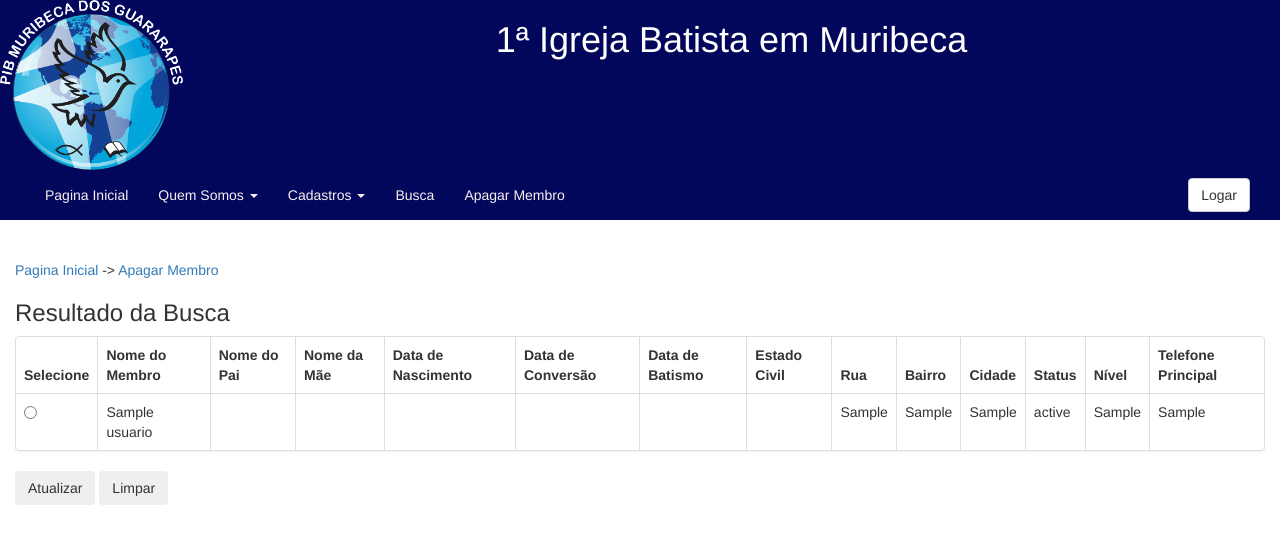
After one commit to TarcisioFls/IBMPHP, a PHP site: page /selecionarApagar.php in a window 1280 px wide. The commit adds this page. Shown: the top 544 px of the page. Run offline with PHP 8.4, Linux system fonts and the light colour scheme; tables that the repository leaves empty or names only in its code hold one stand-in row (values such as "Sample post"); data that the repository does not hold is empty.

Commit message:
Adicionando o update (Funcionando) e o delete (funcionando)

```diff
--- a/atualizarMembro.php
+++ b/atualizarMembro.php
@@ -17,7 +17,7 @@ and open the template in the editor.
         <script src="js/bootstrap.min.js"></script>
     </head>
     <body>
-        <form method="GET" action="cadastroMembro.php">
+        <form method="POST" action="cadastroMembro.php">
             <section class="container-fluid">
             <br/>
             <a href="index.php" <span>Pagina Inicial</span></a>
@@ -61,10 +61,10 @@ and open the template in the editor.
                         while ($query3 = mysqli_fetch_array($result2,MYSQLI_ASSOC)) {
                             echo "<tr>
                                         <td>
-                                            <label for='id' classe='hidden'>id</label>
+                                            <label for='id'>id</label>
                                         </td>
                                         <td>
-                                            <input type='text' name='id' id='id' required='required'  readonly='true' class='form-control' value='".$query3['id']."'>
+                                            <input type='text' name='id' id='id' required='required' readonly='true' class='form-control' value='".$query3['id']."'>
                                         </td>
                                     </tr>
                                     <tr>
--- a/menu.php
+++ b/menu.php
@@ -53,6 +53,7 @@ and open the template in the editor.
                                 </ul>
                             </li>
                             <li role="presentation" class="#"><a href="./relatorio.php">Busca</a></li>
+                            <li role="presentation"><a href="delete.php">Apagar Membro</a></li>
                         </ul>
                         <div class="navbar-form navbar-right" role="button">
                             <div class="form-group">
--- a/nbproject/private/private.xml
+++ b/nbproject/private/private.xml
@@ -4,11 +4,9 @@
     <open-files xmlns="http://www.netbeans.org/ns/projectui-open-files/2">
         <group>
             <file>file:/C:/XAMPP/htdocs/IBMPHP/atualizarMembro.php</file>
-            <file>file:/C:/XAMPP/htdocs/IBMPHP/relatorio.php</file>
+            <file>file:/C:/XAMPP/htdocs/IBMPHP/conexao.php</file>
             <file>file:/C:/XAMPP/htdocs/IBMPHP/formulario.php</file>
             <file>file:/C:/XAMPP/htdocs/IBMPHP/cadastroMembro.php</file>
-            <file>file:/C:/XAMPP/htdocs/IBMPHP/buscarMembro.php</file>
-            <file>file:/C:/XAMPP/htdocs/IBMPHP/conexao.php</file>
             <file>file:/C:/XAMPP/htdocs/IBMPHP/buscarMembro.php</file>
         </group>
     </open-files>
--- /dev/null
+++ b/selecionarApagar.php
@@ -0,0 +1,85 @@
+<?php include_once './menu.php'; ?>
+<!DOCTYPE html>
+<!--
+To change this license header, choose License Headers in Project Properties.
+To change this template file, choose Tools | Templates
+and open the template in the editor.
+-->
+<html lang="pt-br">
+    <head>
+        <title>Apagar Membros</title>
+        <meta charset="UTF-8">
+        <meta name="viewport" content="width=device-width, initial-scale=1.0">
+        <link rel="stylesheet" href="css/bootstrap.min.css">
+        <script src="js/jquery-2.1.3.js"></script>
+        <script src="js/bootstrap.min.js"></script>
+    </head>
+    <body>
+        <br/>
+        <section class="container-fluid">
+            <br/>
+            <a href="index.php" <span>Pagina Inicial</span></a> -> <a href="selecionarApagar.php" <span>Apagar Membro</span></a>
+            <h3>Resultado da Busca</h3>
+            <form method="POST" action="apagandoMembro.php">
+                <div class="panel panel-default">
+                    <table class="table table-bordered table-hover" title="Resultado da Busca">
+                    <thead>
+                    <tr>
+                        <th>Selecione</th>
+                        <th>Nome do Membro</th>
+                        <th>Nome do Pai</th>
+                        <th>Nome da Mãe</th>
+                        <th>Data de Nascimento</th>
+                        <th>Data de Conversão</th>
+                        <th>Data de Batismo</th>
+                        <th>Estado Civil</th>
+                        <th>Rua</th>
+                        <th>Bairro</th>
+                        <th>Cidade</th>
+                        <th>Status</th>
+                        <th>Nível</th>
+                        <th>Telefone Principal</th>
+                    </tr>
+                    </thead>
+                    <tbody>
+
+                <?php
+
+                    $nome = isset($_POST['nome']) ? $_POST['nome'] : '';
+                  /*  $dataNascimento = isset($_POST['dataNascimento']) ? $_POST['dataNascimento'] : '';
+                    $dataConversao = isset($_POST['dataConversao']) ? $_POST['dataConversao'] : '';
+                    $dataBatismo = isset($_POST['dataBatismo']) ? $_POST['dataBatismo'] : '';
+                    $sexo = isset($_POST['sexo']) ? $_POST['sexo'] : '';
+                    $estadoCivil = isset($_POST['estadoCivil']) ? $_POST['estadoCivil'] : '';
+                    $bairro = isset($_POST['bairro']) ? $_POST['bairro'] : '';
+                    $estado = isset($_POST['estado']) ? $_POST['estado'] : '';
+                    $cidade = isset($_POST['cidade']) ? $_POST['cidade'] : '';
+                    $cep = isset($_POST['cep']) ? $_POST['cep'] : '';
+                    $status = isset($_POST['status']) ? $_POST['status'] : '';
+                    $nivel = isset($_POST['nivel']) ? $_POST['nivel'] : ''; */
+
+                    include_once './conexao.php';
+
+                    $query = "SELECT * FROM usuario WHERE nome like '$nome%'";
+                           // . " OR dataNascimento like '%$dataNascimento%' OR dataConvesao like '%$dataConversao%' OR dataBatismo = '$dataBatismo' OR sexo = '$sexo' OR estadoCivil = '$estadoCivil' OR bairro = '$bairro' OR estado = '$estado' OR cidade = '$cidade' OR cep = '$cep' OR status = '$status' OR nivel = '$nivel' ";
+
+                    $result = mysqli_query($conn, $query);
+
+                    while ($query2 = mysqli_fetch_array($result,MYSQLI_ASSOC)) {
+                        echo "<tr><td><input type='radio' name='id' value='".$query2['id']."'></td><td>".$query2['nome']."</td><td>".$query2['nomePai']."</td><td>".$query2['nomeMae']."</td><td>".$query2['dataNascimento']."</td><td>".
+                                        $query2['dataConversao']."</td><td>".$query2['dataBatismo']."</td><td>".$query2['estadoCivil']."</td><td>".
+                                        $query2['rua']."</td><td>".$query2['bairro']."</td><td>".$query2['cidade']."</td><td>".
+                                        $query2['status']."</td><td>".$query2['nivel']."</td><td>".$query2['fone1']."</td></tr>";
+                    }
+
+                    mysqli_close($conn);
+                ?>
+                    </tbody>
+                </table>
+                </div>
+                <input type="submit" class="btn" value="Atualizar">
+                <input type="reset" class="btn" value="Limpar">
+            </form>
+        </section>
+    </body>
+</html>
```
Also changed, not shown: apagandoMembro.php (added, +30 -0 lines), delete.php (added, +40 -0 lines).
